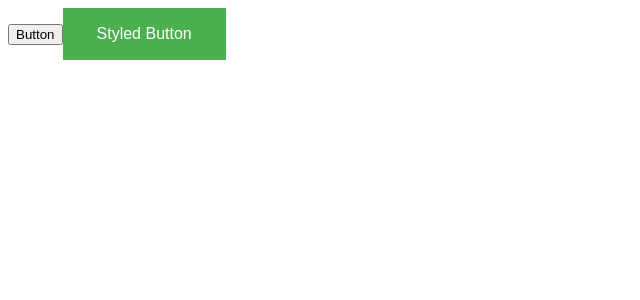
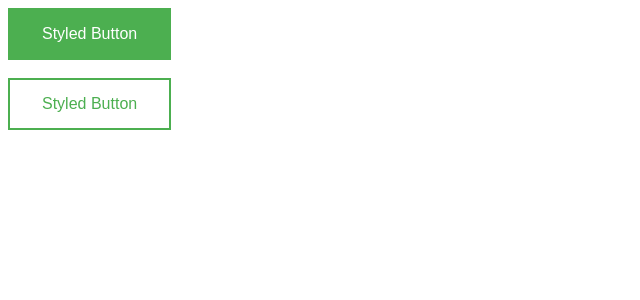
Before and after one commit to jh22j9/styled-components-demo, a React (Create React App) app: page / in a window 1280 px wide. Shown: the top 300 px of the page, without its empty margins (0-640 px from the left). Built offline with nearby package versions, Linux system fonts and the light colour scheme.

Commit message:
feat: using props

```diff
--- a/src/App.js
+++ b/src/App.js
@@ -3,8 +3,11 @@
 function App() {
   return (
     <div className="App">
-      <button>Button</button>
       <StyledButton>Styled Button</StyledButton>
+      <div>
+        <br />
+      </div>
+      <StyledButton variant="outline">Styled Button</StyledButton>
     </div>
   );
 }
--- a/src/components/Button/Button.style.js
+++ b/src/components/Button/Button.style.js
@@ -2,8 +2,9 @@
 
 export const StyledButton = styled.button`
   border: 2px solid #4caf50;
-  background-color: #4caf50;
-  color: white;
+  background-color: ${(props) =>
+    props.variant === "outline" ? "#FFF" : "#4caf50"};
+  color: ${(props) => (props.variant === "outline" ? "#4caf50" : "#FFF")};
   padding: 15px 32px;
   text-align: center;
   text-decoration: none;
```
